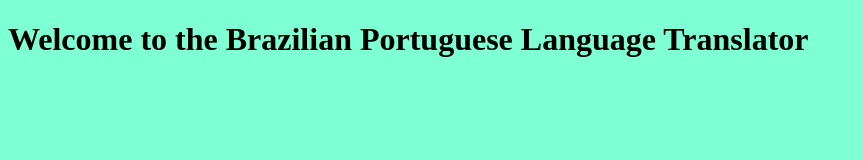
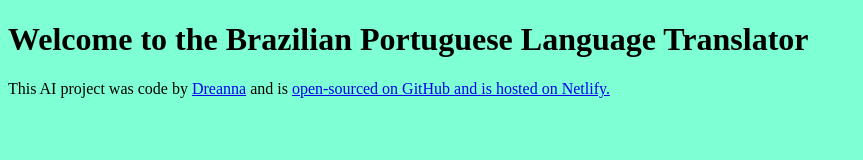
Before and after one commit to Dree20/Brazilian-Portuguese-Language-Translator, a plain HTML site: page index.html in a window 1280 px wide. Shown: the whole page, without its empty margins (0-863 px from the left). Drawn offline with Linux system fonts and the light colour scheme.

Commit message:
Updated html adding GitHub and Netlify  links to it

```diff
--- a/index.html
+++ b/index.html
@@ -8,6 +8,21 @@
   </head>
   <body>
     <h1>Welcome to the Brazilian Portuguese Language Translator</h1>
+    <footer>
+      This AI project was code by
+      <a href="https://github.com/Dree20" target="_blank">Dreanna</a> and is
+      <a
+        href="https://github.com/Dree20/Brazilian-Portuguese-Language-Translator"
+        target="_blank"
+      >
+        open-sourced on GitHub
+      </a>
+      <a
+        href="https://brazilian-portuguese-translator.netlify.app/"
+        target="_blank"
+        >and is hosted on Netlify.</a
+      >
+    </footer>
     <script src="src/script.js"></script>
   </body>
 </html>
```
